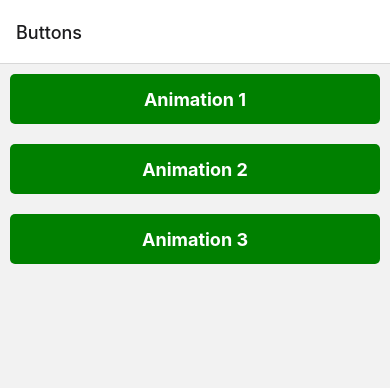
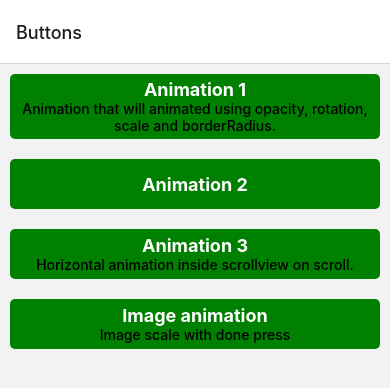
Before and after one commit to rahulnainwal107/RN_Animation, a React Native app: screen /Buttons in a window 390 px wide. Shown: the top 388 px of the page. Built offline with nearby package versions, Linux system fonts and the light colour scheme.

Commit message:
Image scale animation added.

```diff
--- a/src/components/Button.tsx
+++ b/src/components/Button.tsx
@@ -1,31 +1,42 @@
 import * as React from "react";
 import { Text, StyleSheet, TouchableOpacity } from "react-native";
 
-function Button({ buttonName, onPress }) {
+interface ButtonProps {
+  buttonName: string;
+  subText: string;
+  onPress(): void;
+}
+
+const Button: React.FC<ButtonProps> = ({ buttonName, subText, onPress }) => {
   return (
     <TouchableOpacity style={styles.button} onPress={onPress}>
       <Text style={styles.buttonText}>{buttonName}</Text>
+      {subText && <Text style={styles.subText}>{subText}</Text>}
     </TouchableOpacity>
   );
-}
+};
 
 export default Button;
 
 const styles = StyleSheet.create({
-  mainContainer: {
-    flex: 1,
-  },
   button: {
-    height: 50,
+    minHeight: 50,
     justifyContent: "center",
     alignItems: "center",
     backgroundColor: "green",
     margin: 10,
     borderRadius: 5,
+    padding: 5,
   },
   buttonText: {
     fontSize: 18,
     color: "white",
     fontWeight: "bold",
   },
+  subText: {
+    fontSize: 14,
+    color: "black",
+    fontWeight: "500",
+    textAlign: "center",
+  },
 });
--- a/src/navigations/Initial.tsx
+++ b/src/navigations/Initial.tsx
@@ -8,6 +8,7 @@ import Buttons from "../screens/Buttons";
 import Animation1 from "../screens/Animation1";
 import Animation2 from "../screens/Animation2";
 import Animation3 from "../screens/Animation3";
+import Animation4 from "../screens/Animation4";
 
 const Stack = createNativeStackNavigator();
 
@@ -18,6 +19,7 @@ function Initial() {
       <Stack.Screen name="Animation1" component={Animation1} />
       <Stack.Screen name="Animation2" component={Animation2} />
       <Stack.Screen name="Animation3" component={Animation3} />
+      <Stack.Screen name="Animation4" component={Animation4} />
     </Stack.Navigator>
   );
 }
--- /dev/null
+++ b/src/screens/Animation4.tsx
@@ -0,0 +1,61 @@
+import React, { useState } from "react";
+import { View, Image, StyleSheet, Dimensions } from "react-native";
+
+import Animated, {
+  useSharedValue,
+  withSpring,
+  useAnimatedStyle,
+  interpolate,
+} from "react-native-reanimated";
+
+import Button from "../components/Button";
+
+const { width } = Dimensions.get("window");
+
+const IMAGE_HEIGHT = 200,
+  IMAGE_WIDTH = width - 20;
+
+const Animation4 = () => {
+  const animationValue = useSharedValue(0);
+  const [isButtonPressed, setIsButtonPressed] = useState(false);
+
+  const onPress = () => {
+    animationValue.value = withSpring(1);
+    setIsButtonPressed(true);
+  };
+
+  const animationStyle = useAnimatedStyle(() => {
+    return {
+      opacity: animationValue.value,
+      transform: [{ scale: interpolate(animationValue.value, [0, 1], [0, 1]) }],
+    };
+  }, []);
+
+  return (
+    <View>
+      {!isButtonPressed && (
+        <Button buttonName={"Done"} subText="" onPress={onPress} />
+      )}
+      <Animated.View style={[styles.imageContainer, animationStyle]}>
+        <Image
+          source={require("../../assets/surprise.jpeg")}
+          style={{ height: "100%", width: "100%" }}
+        />
+      </Animated.View>
+    </View>
+  );
+};
+
+export default Animation4;
+
+const styles = StyleSheet.create({
+  imageContainer: {
+    height: IMAGE_HEIGHT,
+    width: IMAGE_WIDTH,
+    backgroundColor: "#000",
+    alignSelf: "center",
+    borderRadius: 5,
+    justifyContent: "center",
+    alignItems: "center",
+  },
+});
--- a/src/screens/Buttons.tsx
+++ b/src/screens/Buttons.tsx
@@ -12,15 +12,23 @@ function Buttons({ navigation }) {
     <View style={styles.mainContainer}>
       <Button
         buttonName={"Animation 1"}
+        subText="Animation that will animated using opacity, rotation, scale and borderRadius."
         onPress={onButtonPress.bind(this, "Animation1")}
       />
       <Button
         buttonName={"Animation 2"}
+        subText=""
         onPress={onButtonPress.bind(this, "Animation2")}
       />
       <Button
         buttonName={"Animation 3"}
+        subText="Horizontal animation inside scrollview on scroll."
         onPress={onButtonPress.bind(this, "Animation3")}
+      />
+      <Button
+        buttonName={"Image animation"}
+        subText="Image scale with done press"
+        onPress={onButtonPress.bind(this, "Animation4")}
       />
     </View>
   );
```
Also changed, not shown: assets/surprise.jpeg (added).
